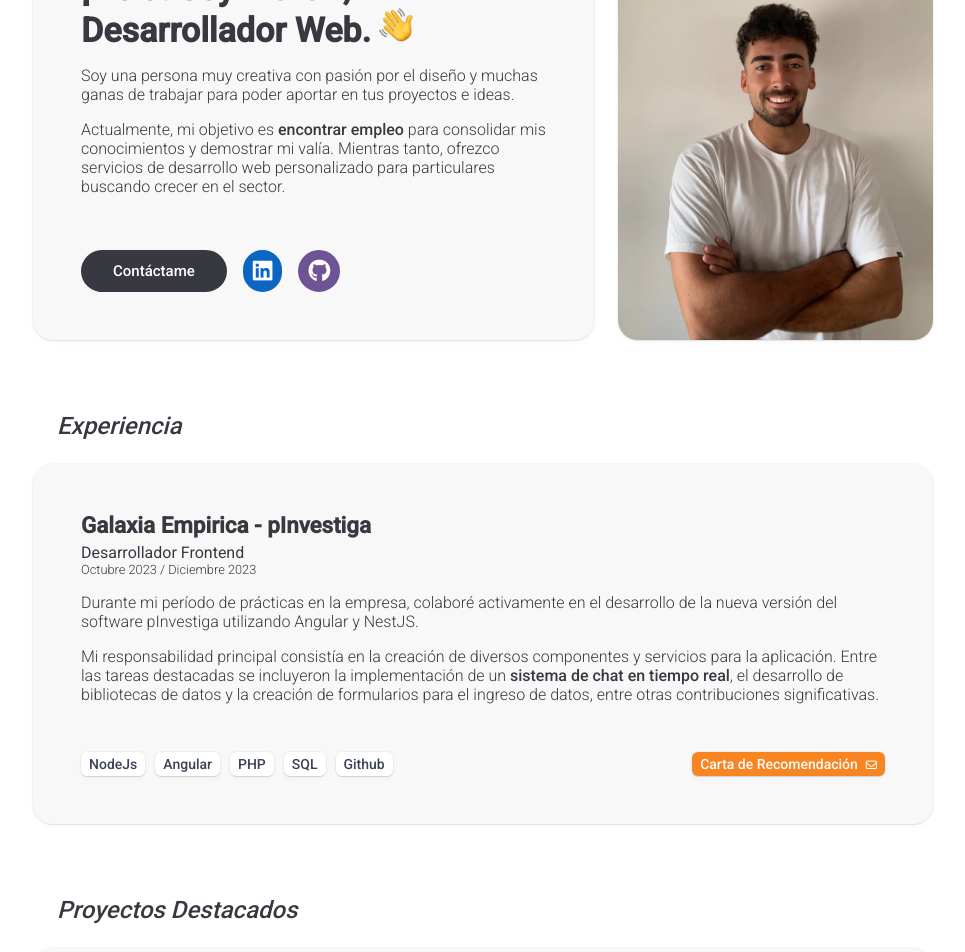
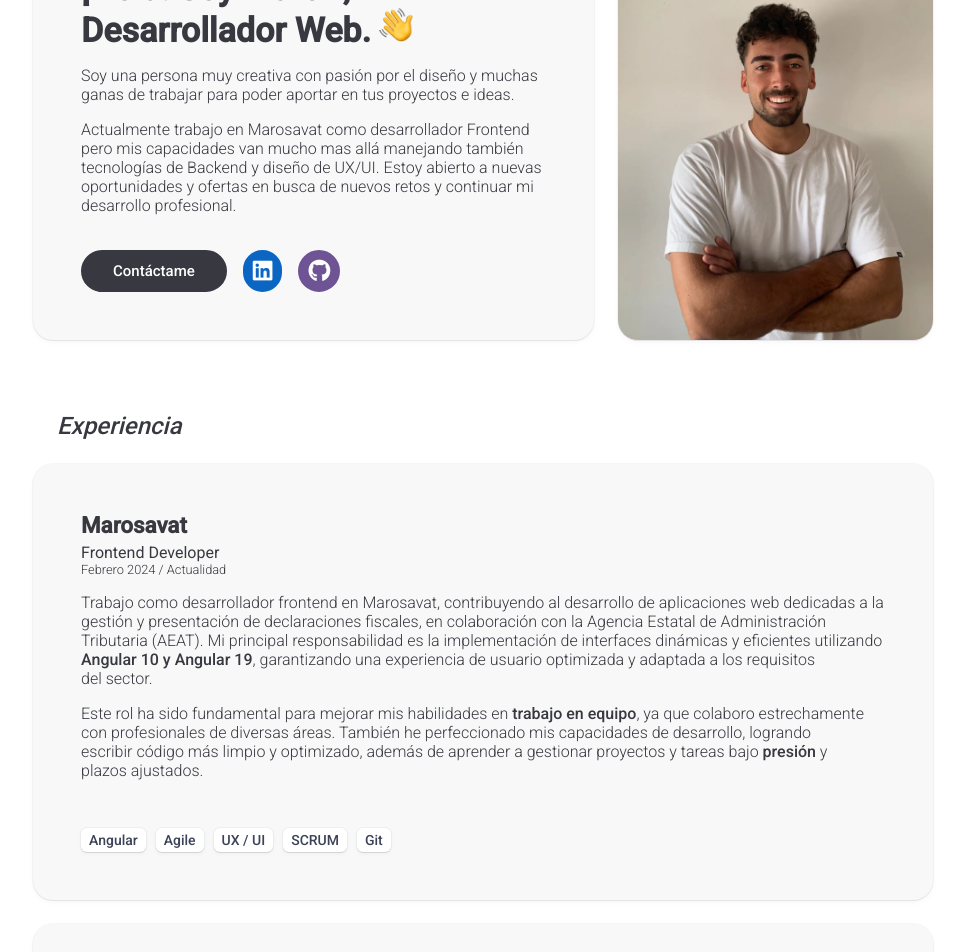
Before and after one commit to martinbarreirob/portfolio, an Angular app: page /home in a window 1280 px wide. Shown: the part 160-1112 px from the top of the page, without its empty margins (157-1122 px from the left). Built offline with nearby package versions, Linux system fonts and the light colour scheme.

Commit message:
Update info

```diff
--- a/package.json
+++ b/package.json
@@ -29,7 +29,7 @@
   },
   "devDependencies": {
     "@angular-devkit/build-angular": "^16.2.6",
-    "@angular/cli": "^16.2.6",
+    "@angular/cli": "^16.2.16",
     "@angular/compiler-cli": "^16.2.0",
     "@types/jasmine": "~4.3.0",
     "jasmine-core": "~4.6.0",
--- a/src/app/home/home.component.css
+++ b/src/app/home/home.component.css
@@ -26,9 +26,7 @@ h3 {
 
 .grid-experience {
   display: grid;
-  grid-template-areas:
-    "pinvestiga"
-  ;
+  grid-gap: 1.5em;
   width: 100%;
 }
 
--- a/src/app/home/home.component.html
+++ b/src/app/home/home.component.html
@@ -15,9 +15,7 @@
           proyectos e ideas.
         </p>
         <p>
-          Actualmente, mi objetivo es <strong>encontrar empleo</strong> para consolidar mis conocimientos y demostrar mi
-          valía. Mientras tanto, ofrezco servicios de desarrollo web personalizado para particulares buscando crecer en
-          el sector.
+          Actualmente trabajo en Marosavat como desarrollador Frontend pero mis capacidades van mucho mas allá manejando también tecnologías de Backend y diseño de UX/UI. Estoy abierto a nuevas oportunidades y ofertas en busca de nuevos retos y continuar mi desarrollo profesional.
         </p>
       </div>
 
@@ -38,7 +36,7 @@
     <h2 class="section-title">Experiencia</h2>
     <div class="grid-experience">
 
-      <div class="card pinvestiga card-content shadow" *ngFor="let job of experiences">
+      <div class="card card-content shadow" *ngFor="let job of experiences">
         <div class="card-body">
           <div class="card-body-title">{{job.empresa}}</div>
           <div class="card-body-subtitle">{{job.puesto}}</div>
@@ -55,7 +53,7 @@
               {{technology}}
             </span>
           </div>
-          <div class="card-body-links">
+          <div class="card-body-links" *ngIf="job.recomendation">
             <a (click)="abrirPDF(job.recomendation)">
               <span class="span-button span-primary">Carta de Recomendación<i class="fa-regular fa-envelope"></i></span>
             </a>
--- a/src/app/home/home.component.ts
+++ b/src/app/home/home.component.ts
@@ -1,21 +1,31 @@
-import { Component, ElementRef } from '@angular/core';
+import { Component, ElementRef, OnInit } from '@angular/core';
 import { Router } from '@angular/router';
+import { Experience } from 'src/models/common.model';
 
 @Component({
   selector: 'app-home',
   templateUrl: './home.component.html',
   styleUrls: ['./home.component.css']
 })
-export class HomeComponent {
+export class HomeComponent implements OnInit {
 
-  public experiences = [{
+  experiences: Experience[] = [
+    {
+      empresa: 'Marosavat',
+      puesto: 'Frontend Developer',
+      data: 'Febrero 2024 / Actualidad',
+      description: '<p>Trabajo como desarrollador frontend en Marosavat, contribuyendo al desarrollo de aplicaciones web dedicadas a la gestión y presentación de declaraciones fiscales, en colaboración con la Agencia Estatal de Administración Tributaria (AEAT). Mi principal responsabilidad es la implementación de interfaces dinámicas y eficientes utilizando <strong>Angular 10 y Angular 19</strong>, garantizando una experiencia de usuario optimizada y adaptada a los requisitos del sector.</p><p>Este rol ha sido fundamental para mejorar mis habilidades en <strong>trabajo en equipo</strong>, ya que colaboro estrechamente con profesionales de diversas áreas. También he perfeccionado mis capacidades de desarrollo, logrando escribir código más limpio y optimizado, además de aprender a gestionar proyectos y tareas bajo <strong>presión</strong> y plazos ajustados.</p>',
+      technologies: ['Angular', 'Agile', 'UX / UI', 'SCRUM', 'Git'],
+    },
+    {
     empresa: 'Galaxia Empirica - pInvestiga',
-    puesto: 'Desarrollador Frontend',
+    puesto: 'Fullstack Developer',
     data: 'Octubre 2023 / Diciembre 2023',
     description: '<p>Durante mi período de prácticas en la empresa, colaboré activamente en el desarrollo de la nueva versión del software pInvestiga utilizando Angular y NestJS.</p><p>Mi responsabilidad principal consistía en la creación de diversos componentes y servicios para la aplicación. Entre las tareas destacadas se incluyeron la implementación de un <strong>sistema de chat en tiempo real</strong>, el desarrollo de bibliotecas de datos y la creación de formularios para el ingreso de datos, entre otras contribuciones significativas.</p>',
     technologies: ['NodeJs', 'Angular', 'PHP', 'SQL', 'Github'],
     recomendation: '/assets/cartarecomendacion.pdf',
-  }];
+  }
+];
 
   public proyects = [{
     title: 'Tres En Raya Online',
@@ -27,6 +37,10 @@ export class HomeComponent {
 
   constructor(private router: Router) { }
 
+ngOnInit(): void {
+  console.log(this.experiences)
+}
+
   abrirPDF(url: string) {
     this.router.navigateByUrl(url, { skipLocationChange: true });
     window.open(url, '_blank');
```
Also changed, not shown: src/models/common.model.ts (added, +8 -0 lines), 2 other files (tests, documents, lock files or other folders).
